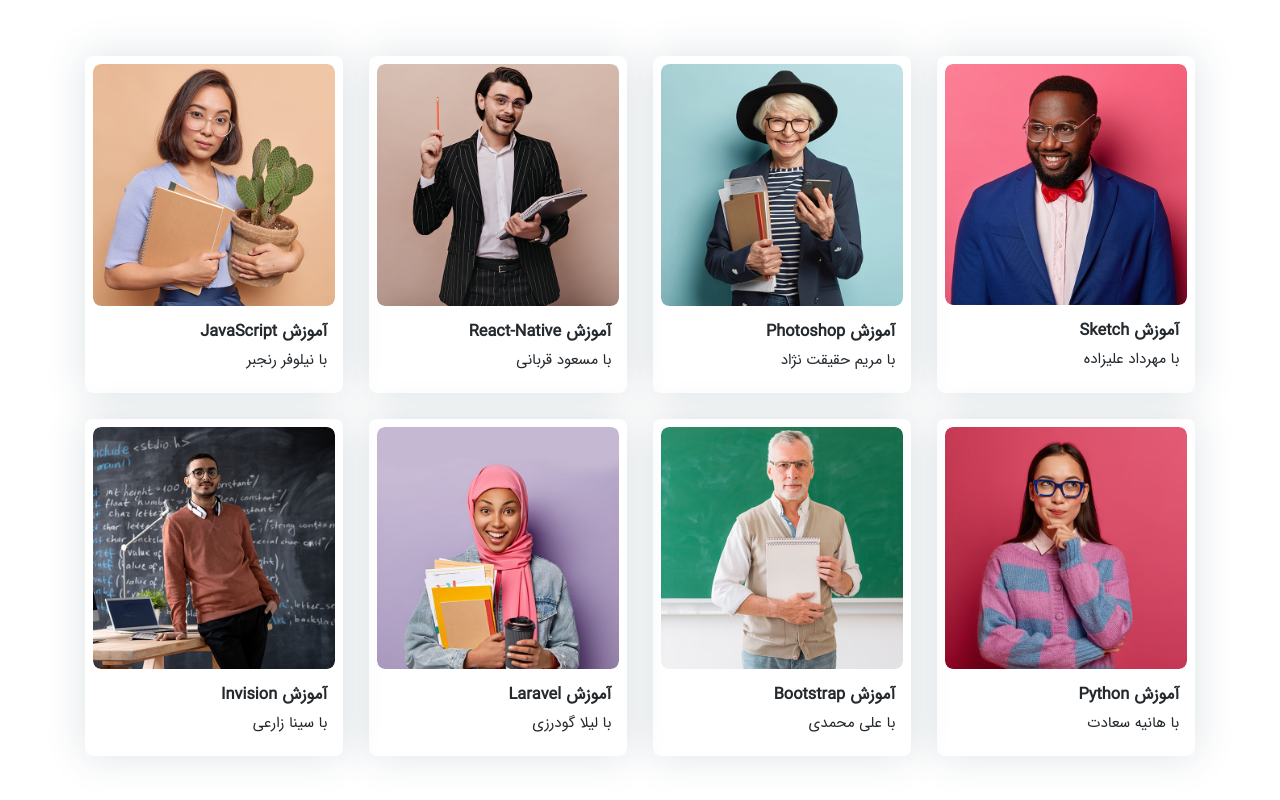
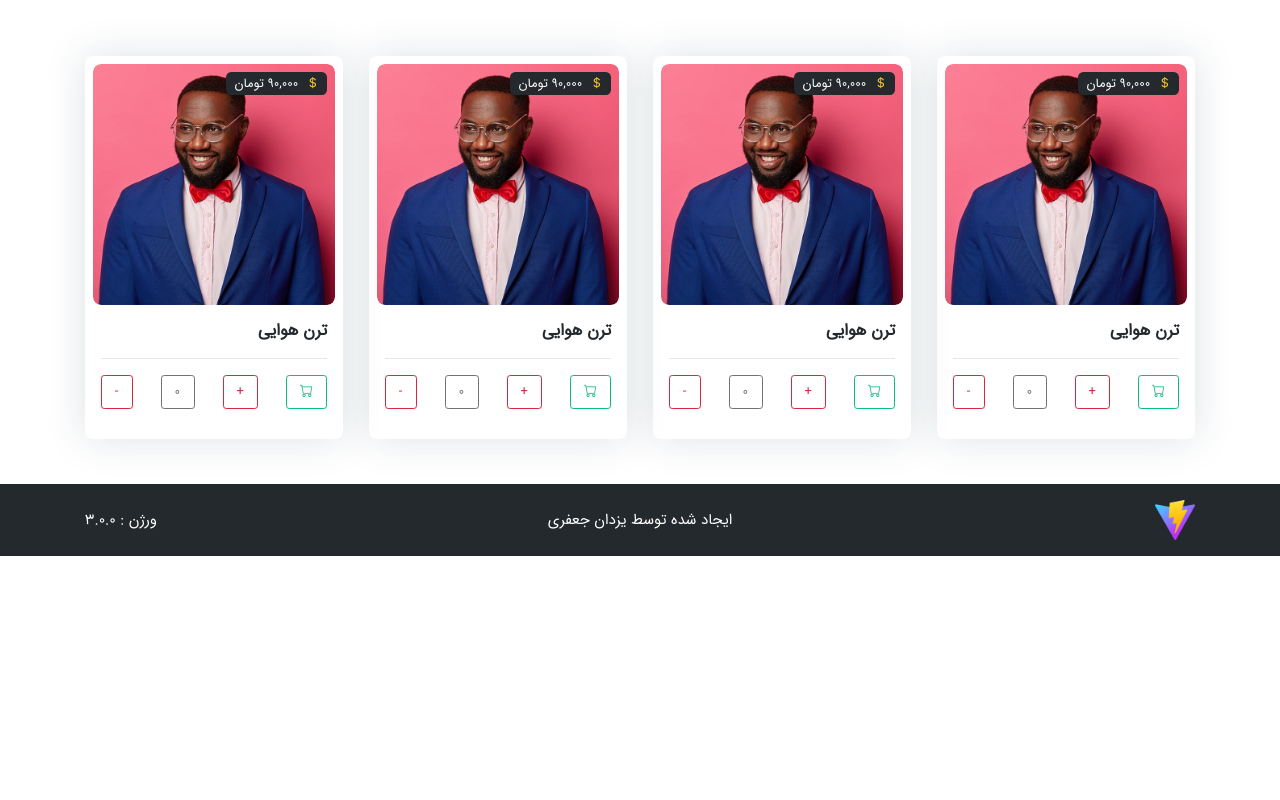
Before and after one commit to Yazdanjafari/Amusement_Park_Django_Project, a Django app: page /Amusement_Park/Products in a window 1280 px wide. Run offline with Django 5.2, Linux system fonts and the light colour scheme; some libraries are stand-ins or nearby versions.

Commit message:
fix 65% of front ends

```diff
--- a/Amusement_Park_Application/templates/Amusement_Park_Application/index.html
+++ b/Amusement_Park_Application/templates/Amusement_Park_Application/index.html
@@ -10,19 +10,37 @@ Instructor grid START -->
 
 		<!-- Instructor grid -->
 		<div class="row g-4">
+
 			<!-- Card item START -->
 			<div class="col-sm-6 col-lg-4 col-xl-3">
 				<div class="card p-2 shadow h-100">
 					<div class="card-image-scale rounded-3 position-relative">
 						<!-- Card Image -->
 						<img src='{% static "assets/images/instructor/01.jpg" %}' class="card-img" alt="">
+						<!-- Overlay -->
+						<div class="card-img-overlay d-flex flex-column p-2 z-index-1">
+							<div>
+								<span class="badge text-bg-dark">
+									<i class="bi bi-currency-dollar text-warning me-2"></i>90,000 تومان
+								</span>
+							</div>
+						</div>
 					</div>
 
 					<!-- Card body -->
 					<div class="card-body px-2">
 						<!-- Title -->
-						<h5 class="card-title"><a href="workshop-detail.html" class="stretched-link">آموزش Sketch</a></h5>
-						<h6 class="mb-0 fw-normal">با مهرداد علیزاده</h6>
+						<h5 class="card-title">
+							<a href="workshop-detail.html">ترن هوایی</a>
+						</h5>
+						<hr>
+						<!-- Buttons -->
+						<div class="d-flex justify-content-between align-items-center">
+							<button class="btn btn-outline-success btn-sm" onclick="resetCounter(this)"><i class="bi bi-cart"></i></button>
+							<button class="btn btn-outline-danger btn-sm" onclick="increment(this)">+</button>
+							<button class="btn btn-outline-dark btn-sm counter" disabled>0</button>
+							<button class="btn btn-outline-danger btn-sm" onclick="decrement(this)">-</button>
+						</div>
 					</div>
 				</div>
 			</div>
@@ -33,130 +51,138 @@ Instructor grid START -->
 				<div class="card p-2 shadow h-100">
 					<div class="card-image-scale rounded-3 position-relative">
 						<!-- Card Image -->
-						<img src='{% static "assets/images/instructor/02.jpg" %}' class="card-img" alt="">
+						<img src='{% static "assets/images/instructor/01.jpg" %}' class="card-img" alt="">
+						<!-- Overlay -->
+						<div class="card-img-overlay d-flex flex-column p-2 z-index-1">
+							<div>
+								<span class="badge text-bg-dark">
+									<i class="bi bi-currency-dollar text-warning me-2"></i>90,000 تومان
+								</span>
+							</div>
+						</div>
 					</div>
 
 					<!-- Card body -->
 					<div class="card-body px-2">
 						<!-- Title -->
-						<h5 class="card-title"><a href="workshop-detail.html" class="stretched-link">آموزش Photoshop</a></h5>
-						<h6 class="mb-0 fw-normal">با مریم حقیقت نژاد</h6>
+						<h5 class="card-title">
+							<a href="workshop-detail.html">ترن هوایی</a>
+						</h5>
+						<hr>
+						<!-- Buttons -->
+						<div class="d-flex justify-content-between align-items-center">
+							<button class="btn btn-outline-success btn-sm" onclick="resetCounter(this)"><i class="bi bi-cart"></i></button>
+							<button class="btn btn-outline-danger btn-sm" onclick="increment(this)">+</button>
+							<button class="btn btn-outline-dark btn-sm counter" disabled>0</button>
+							<button class="btn btn-outline-danger btn-sm" onclick="decrement(this)">-</button>
+						</div>
 					</div>
 				</div>
 			</div>
 			<!-- Card item END -->
+
 
 			<!-- Card item START -->
 			<div class="col-sm-6 col-lg-4 col-xl-3">
 				<div class="card p-2 shadow h-100">
 					<div class="card-image-scale rounded-3 position-relative">
 						<!-- Card Image -->
-						<img src='{% static "assets/images/instructor/03.jpg" %}' class="card-img" alt="">
+						<img src='{% static "assets/images/instructor/01.jpg" %}' class="card-img" alt="">
+						<!-- Overlay -->
+						<div class="card-img-overlay d-flex flex-column p-2 z-index-1">
+							<div>
+								<span class="badge text-bg-dark">
+									<i class="bi bi-currency-dollar text-warning me-2"></i>90,000 تومان
+								</span>
+							</div>
+						</div>
 					</div>
 
 					<!-- Card body -->
 					<div class="card-body px-2">
 						<!-- Title -->
-						<h5 class="card-title"><a href="workshop-detail.html" class="stretched-link">آموزش React-Native</a></h5>
-						<h6 class="mb-0 fw-normal">با مسعود قربانی</h6>
+						<h5 class="card-title">
+							<a href="workshop-detail.html">ترن هوایی</a>
+						</h5>
+						<hr>
+						<!-- Buttons -->
+						<div class="d-flex justify-content-between align-items-center">
+							<button class="btn btn-outline-success btn-sm" onclick="resetCounter(this)"><i class="bi bi-cart"></i></button>
+							<button class="btn btn-outline-danger btn-sm" onclick="increment(this)">+</button>
+							<button class="btn btn-outline-dark btn-sm counter" disabled>0</button>
+							<button class="btn btn-outline-danger btn-sm" onclick="decrement(this)">-</button>
+						</div>
 					</div>
 				</div>
 			</div>
 			<!-- Card item END -->
+
 
 			<!-- Card item START -->
 			<div class="col-sm-6 col-lg-4 col-xl-3">
 				<div class="card p-2 shadow h-100">
 					<div class="card-image-scale rounded-3 position-relative">
 						<!-- Card Image -->
-						<img src='{% static "assets/images/instructor/06.jpg" %}' class="card-img" alt="">
+						<img src='{% static "assets/images/instructor/01.jpg" %}' class="card-img" alt="">
+						<!-- Overlay -->
+						<div class="card-img-overlay d-flex flex-column p-2 z-index-1">
+							<div>
+								<span class="badge text-bg-dark">
+									<i class="bi bi-currency-dollar text-warning me-2"></i>90,000 تومان
+								</span>
+							</div>
+						</div>
 					</div>
 
 					<!-- Card body -->
 					<div class="card-body px-2">
 						<!-- Title -->
-						<h5 class="card-title"><a href="workshop-detail.html" class="stretched-link">آموزش JavaScript</a></h5>
-						<h6 class="mb-0 fw-normal">با نیلوفر رنجبر</h6>
+						<h5 class="card-title">
+							<a href="workshop-detail.html">ترن هوایی</a>
+						</h5>
+						<hr>
+						<!-- Buttons -->
+						<div class="d-flex justify-content-between align-items-center">
+							<button class="btn btn-outline-success btn-sm" onclick="resetCounter(this)"><i class="bi bi-cart"></i></button>
+							<button class="btn btn-outline-danger btn-sm" onclick="increment(this)">+</button>
+							<button class="btn btn-outline-dark btn-sm counter" disabled>0</button>
+							<button class="btn btn-outline-danger btn-sm" onclick="decrement(this)">-</button>
+						</div>
 					</div>
 				</div>
 			</div>
 			<!-- Card item END -->
 
-			<!-- Card item START -->
-			<div class="col-sm-6 col-lg-4 col-xl-3">
-				<div class="card p-2 shadow h-100">
-					<div class="card-image-scale rounded-3 position-relative">
-						<!-- Card Image -->
-						<img src='{% static "assets/images/instructor/07.jpg" %}' class="card-img" alt="">
-					</div>
-
-					<!-- Card body -->
-					<div class="card-body px-2">
-						<!-- Title -->
-						<h5 class="card-title"><a href="workshop-detail.html" class="stretched-link">آموزش Python</a></h5>
-						<h6 class="mb-0 fw-normal">با هانیه سعادت</h6>
-					</div>
-				</div>
-			</div>
-			<!-- Card item END -->
-
-			<!-- Card item START -->
-			<div class="col-sm-6 col-lg-4 col-xl-3">
-				<div class="card p-2 shadow h-100">
-					<div class="card-image-scale rounded-3 position-relative">
-						<!-- Card Image -->
-						<img src='{% static "assets/images/instructor/08.jpg" %}' class="card-img" alt="">
-					</div>
-
-					<!-- Card body -->
-					<div class="card-body px-2">
-						<!-- Title -->
-						<h5 class="card-title"><a href="workshop-detail.html" class="stretched-link">آموزش Bootstrap</a></h5>
-						<h6 class="mb-0 fw-normal">با علی محمدی</h6>
-					</div>
-				</div>
-			</div>
-			<!-- Card item END -->
-
-			<!-- Card item START -->
-			<div class="col-sm-6 col-lg-4 col-xl-3">
-				<div class="card p-2 shadow h-100">
-					<div class="card-image-scale rounded-3 position-relative">
-						<!-- Card Image -->
-						<img src='{% static "assets/images/instructor/10.jpg" %}' class="card-img" alt="">
-					</div>
-
-					<!-- Card body -->
-					<div class="card-body px-2">
-						<!-- Title -->
-						<h5 class="card-title"><a href="workshop-detail.html" class="stretched-link">آموزش Laravel</a></h5>
-						<h6 class="mb-0 fw-normal">با لیلا گودرزی</h6>
-					</div>
-				</div>
-			</div>
-			<!-- Card item END -->
-
-			<!-- Card item START -->
-			<div class="col-sm-6 col-lg-4 col-xl-3">
-				<div class="card p-2 shadow h-100">
-					<div class="card-image-scale rounded-3 position-relative">
-						<!-- Card Image -->
-						<img src='{% static "assets/images/instructor/11.jpg" %}' class="card-img" alt="">
-					</div>
-
-					<!-- Card body -->
-					<div class="card-body px-2">
-						<!-- Title -->
-						<h5 class="card-title"><a href="workshop-detail.html" class="stretched-link">آموزش Invision</a></h5>
-						<h6 class="mb-0 fw-normal">با سینا زارعی</h6>
-					</div>
-				</div>
-			</div>
-			<!-- Card item END -->
 		</div>
-
 	</div>
 </section>
 <!-- =======================
 Instructor grid END -->
 {% endblock body %}
+
+
+{% block script %}
+<script>
+    // Function to increment the counter
+    function increment(button) {
+        const counter = button.parentElement.querySelector('.counter');
+        let count = parseInt(counter.innerText, 10);
+        counter.innerText = count + 1;
+    }
+
+    // Function to decrement the counter
+    function decrement(button) {
+        const counter = button.parentElement.querySelector('.counter');
+        let count = parseInt(counter.innerText, 10);
+        if (count > 0) {
+            counter.innerText = count - 1;
+        }
+    }
+
+    // Function to reset the counter when cart button is clicked
+    function resetCounter(button) {
+        const counter = button.parentElement.querySelector('.counter');
+        counter.innerText = 0;
+    }
+</script>
+{% endblock script %}
--- a/templates/common.html
+++ b/templates/common.html
@@ -132,13 +132,19 @@
 			}
 		}
 
-		{% comment %} header logo size {% endcomment %}
+		{% comment %} header {% endcomment %}
 		.navbar-brand-item {
 			width: 40px !important;
 			height: auto !important;
 		}
 
 		</style>
+
+
+		{% block style %}
+
+		{% endblock style %}
+
 
 	<!-- Favicon -->
 	<link rel="shortcut icon" href='{% static "assets/images/favicon.ico" %}'>
@@ -180,128 +186,40 @@
 				<!-- Nav Main menu START -->
 				<ul class="navbar-nav navbar-nav-scroll me-auto">
 
+					<li class="nav-item dropdown" style="padding-top: 5px !important; padding-bottom: 5px !important;">
+						<a class="nav-link bg-primary bg-opacity-10 rounded-3 text-primary px-3 py-3 py-xl-0" href="#" id="categoryMenu"
+						   data-bs-toggle="dropdown" aria-haspopup="true" aria-expanded="false">
+							<i class="bi bi-cart me-2"></i><span>سبد خرید</span>
+						</a>
+					</li>
+
+
 					<li class="nav-item dropdown">
 						<a class="nav-link {% block active_main %}{% endblock active_main %}" href="#" id="demoMenu" data-bs-toggle="dropdown" aria-haspopup="true" aria-expanded="false">صفحه اصلی</a>
 					</li>
 
-
 					<li class="nav-item dropdown">
-						<a class="nav-link dropdown-toggle {% block active_cost_control %}{% endblock active_cost_control %}" href="#" id="demoMenu" data-bs-toggle="dropdown" aria-haspopup="true" aria-expanded="false">امور مالی</a>
-						<ul class="dropdown-menu" aria-labelledby="demoMenu">
-							<li> <a class="dropdown-item" href="#">ثبت تراکنش</a></li>
-							<li> <a class="dropdown-item" href="#">عودت وجه</a></li>
-							<li> <a class="dropdown-item" href="#">اسکن بارکد</a></li>
-						</ul>
-					</li>
-
-
-					<li class="nav-item dropdown">
-						<a class="nav-link dropdown-toggle {% block active_offer %}{% endblock active_offer %}" href="#" id="demoMenu" data-bs-toggle="dropdown" aria-haspopup="true" aria-expanded="false">تخفیف</a>
-						<ul class="dropdown-menu" aria-labelledby="demoMenu">
-							<li> <a class="dropdown-item" href="#">ایجاد کد تخفیف</a></li>
-							<li> <a class="dropdown-item" href="#">کد های تخفیف ایجاد شده</a></li>
-						</ul>
+						<a class="nav-link {% block active_buy_submit %}{% endblock active_buy_submit %}" href="#" id="demoMenu" data-bs-toggle="dropdown" aria-haspopup="true" aria-expanded="false">ثبت تراکنش</a>
 					</li>
 
 					<li class="nav-item dropdown">
-						<a class="nav-link {% block active_sms_pannel %}{% endblock active_sms_pannel %}" href="#" id="demoMenu" data-bs-toggle="dropdown" aria-haspopup="true" aria-expanded="false">پنل پیامکی</a>
+						<a class="nav-link {% block active_refund %}{% endblock active_refund %}" href="#" id="demoMenu" data-bs-toggle="dropdown" aria-haspopup="true" aria-expanded="false">عودت وجه</a>
 					</li>
 
 					<li class="nav-item dropdown">
-						<a class="nav-link {% block active_admin_pannel %}{% endblock active_admin_pannel %}" href="#" id="demoMenu" data-bs-toggle="dropdown" aria-haspopup="true" aria-expanded="false">پنل ادمین</a>
+						<a class="nav-link {% block active_scan %}{% endblock active_scan %}" href="#" id="demoMenu" data-bs-toggle="dropdown" aria-haspopup="true" aria-expanded="false">اسکن بارکد</a>
+					</li>
+
+					<li class="nav-item dropdown">
+						<a class="nav-link" href="#" id="demoMenu" data-bs-toggle="dropdown" aria-haspopup="true" aria-expanded="false">پنل ادمین</a>
 					</li>
 
 				</ul>
 				<!-- Nav Main menu END -->
 
-				<!-- Add to cart START -->
+
+				{% comment %} notification starts {% endcomment %}
 				<div class="nav my-3 my-xl-0 px-4 flex-nowrap align-items-center">
-					<li class="nav-item ms-2 dropdown ">
-						<!-- Cart button -->
-						<a class="btn btn-light btn-round mb-0" href="#" role="button" data-bs-toggle="dropdown" aria-expanded="false" data-bs-auto-close="outside">
-							<i class="bi bi-cart3 fa-fw"></i>
-						</a>
-						<!-- badge -->
-						<span class="position-absolute top-0 start-100 translate-middle badge rounded-circle bg-dark mt-xl-2 ms-n1">2
-							<span class="visually-hidden">اقلام</span>
-						</span>
-
-						<!-- Cart dropdown menu START -->
-						<div class="dropdown-menu dropdown-animation dropdown-menu-end dropdown-menu-size-md p-0 shadow-lg border-0">
-							<div class="card bg-transparent">
-								<div class="card-header bg-transparent border-bottom py-4">
-									<h5 class="m-0">سبد خرید شما</h5>
-								</div>
-								<div class="card-body p-0">
-
-									<!-- Cart item START -->
-									<div class="row p-3 g-2">
-										<!-- Image -->
-										<div class="col-3">
-											<img class="rounded-2" src='{% static "assets/images/logo_with_background.jpg" %}' alt="avatar">
-										</div>
-
-										<div class="col-9">
-											<!-- Title -->
-											<div class="d-flex justify-content-between">
-												<h6 class="m-0 fw-normal">دوره بازاریابی دیجیتال برای مبتدیان</h6>
-												<a href="#" class="small text-primary-hover"><i class="bi bi-x-lg"></i></a>
-											</div>
-											<!-- Select item -->
-											<form class="choices-sm pt-2 col-4">
-												<select class="form-select js-choice border-0 bg-transparent" data-search-enabled="false">
-													<option>1</option>
-													<option selected>2</option>
-													<option>3</option>
-													<option>4</option>
-													<option>5</option>
-												</select>
-											</form>
-										</div>
-									</div>
-									<!-- Cart item END -->
-
-									<!-- Divider -->
-									<hr class="m-0">
-
-									<!-- Cart item START -->
-									<div class="row p-3 g-2">
-										<!-- Image -->
-										<div class="col-3">
-											<img class="rounded-2" src='{% static "assets/images/logo_with_background.jpg" %}' alt="avatar">
-										</div>
-
-										<div class="col-9">
-											<!-- Title -->
-											<div class="d-flex justify-content-between">
-												<h6 class="m-0 fw-normal">آموزش مقدماتی کتابخانه Pygame</h6>
-												<a href="#" class="small text-primary-hover"><i class="bi bi-x-lg"></i></a>
-											</div>
-											<!-- Select item -->
-											<form class="choices-sm pt-2 col-4">
-												<select class="form-select js-choice border-0 bg-transparent" data-search-enabled="false">
-													<option selected>1</option>
-													<option>2</option>
-													<option>3</option>
-													<option>4</option>
-													<option>5</option>
-												</select>
-											</form>
-										</div>
-									</div>
-									<!-- Cart item END -->
-
-								</div>
-								<!-- Button -->
-								<div class="card-footer bg-transparent border-top py-3 text-center d-flex justify-content-between position-relative">
-									<a href="#" class="btn btn-sm btn-light mb-0">مشاهده سبد</a>
-									<a href="#" class="btn btn-sm btn-success mb-0">تسویه حساب</a>
-								</div>
-							</div>
-						</div>
-						<!-- Cart dropdown menu END -->
-					</li>
-					<!-- Add to cart END -->
 
 					<!-- Notification dropdown START -->
 					<li class="nav-item ms-2 ms-sm-3 dropdown d-none d-sm-block">
@@ -469,5 +387,11 @@ Footer END -->
 <!-- Template Functions -->
 <script src='{% static "en_assets/js/functions.js" %}'></script>
 
+
+{% block script %}
+
+{% endblock script %}
+
+
 </body>
 </html>
```
Also changed, not shown: Authenticate_Application/templates/Authenticate_Application/sign-in.html (+10 -0 lines), Authenticate_Application/views.py (+7 -4 lines).
